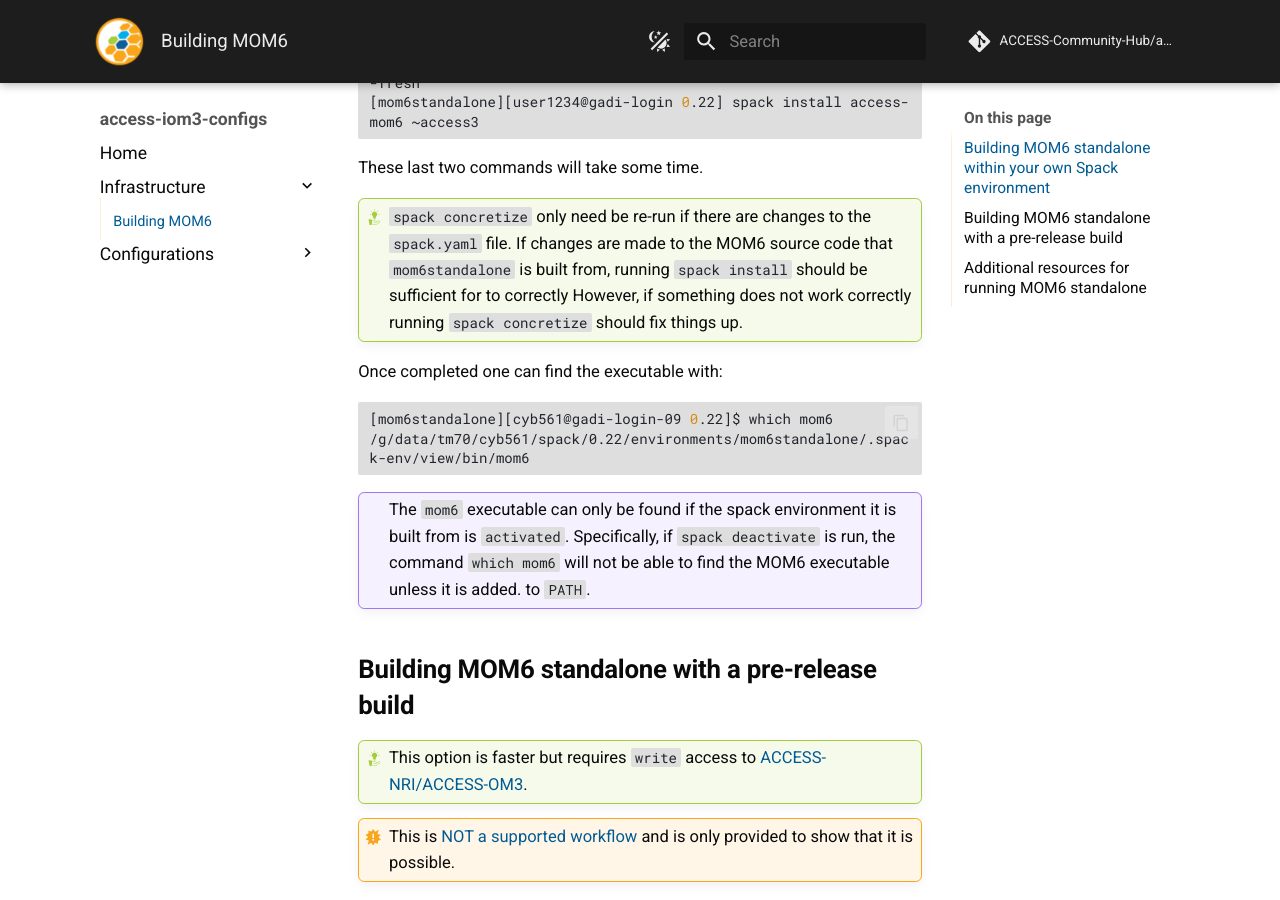
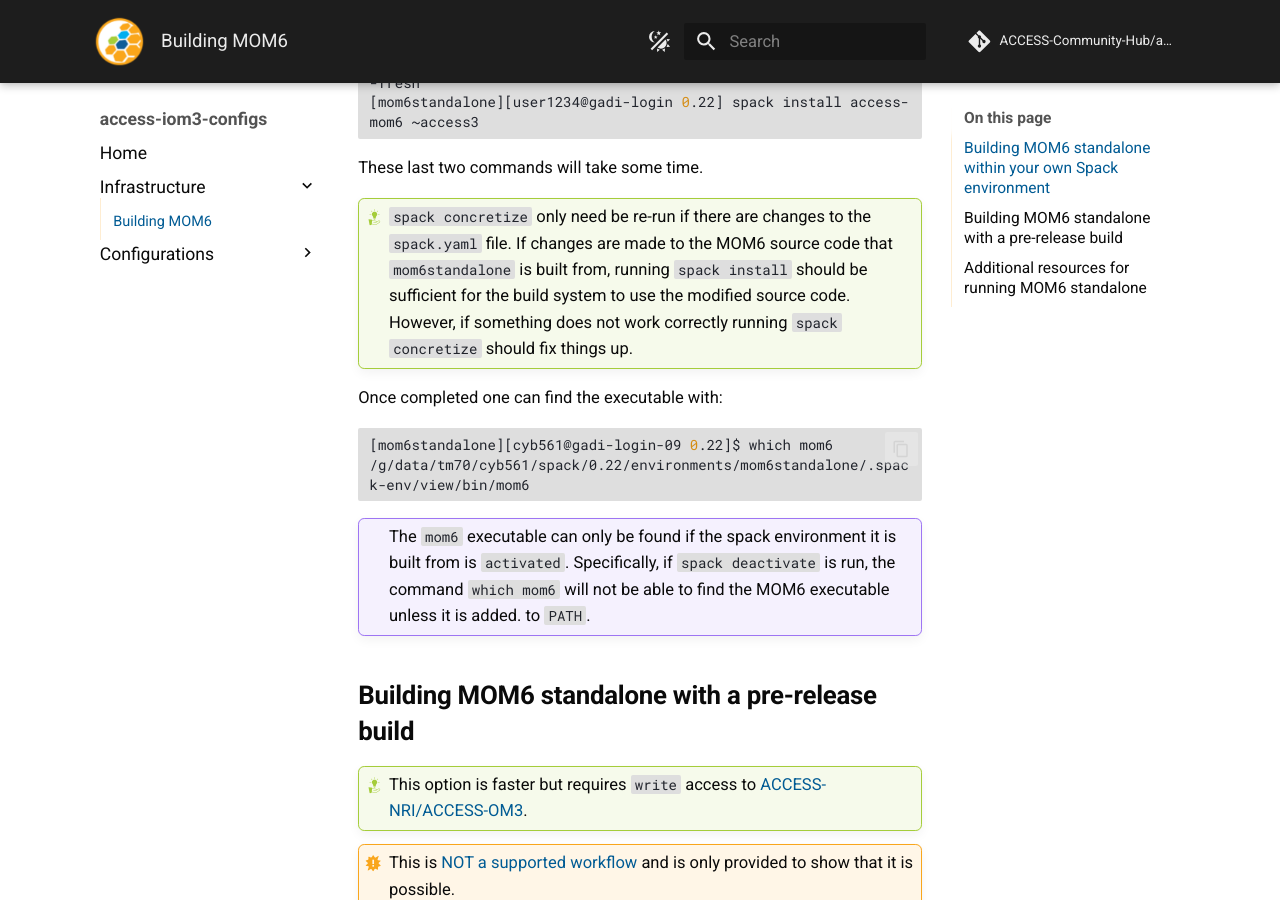
Before and after one commit to ACCESS-Community-Hub/access-iom3-configs, an MkDocs documentation site: the page built from documentation/docs/pages/infrastructure/Building.md, in a window 1280 px wide and 900 px high, scrolled down 2381 px. Built offline with MkDocs 1.6.1 and Material for MkDocs 9.7.7, drawn with Linux system fonts in a browser that asks for light colours; comment, search, counter and statistics services are not loaded.

Commit message:
Update documentation/docs/pages/infrastructure/Building.md
Co-authored-by: Christopher Bull <5499680+chrisb13@users.noreply.github.com>

```diff
--- a/documentation/docs/pages/infrastructure/Building.md
+++ b/documentation/docs/pages/infrastructure/Building.md
@@ -90,7 +90,7 @@ Now we can create the spack environment in which to build MOM6:
 These last two commands will take some time.
 !!! tip
     `spack concretize` only need be re-run if there are changes to the `spack.yaml` file. If changes are made to the MOM6
-    source code that `mom6standalone` is built from, running `spack install` should be sufficient for to correctly
+    source code that `mom6standalone` is built from, running `spack install` should be sufficient for the build system to use the modified source code.
      However, if something does not work correctly running `spack concretize` should fix things up.
 
 Once completed one can find the executable with:
```
